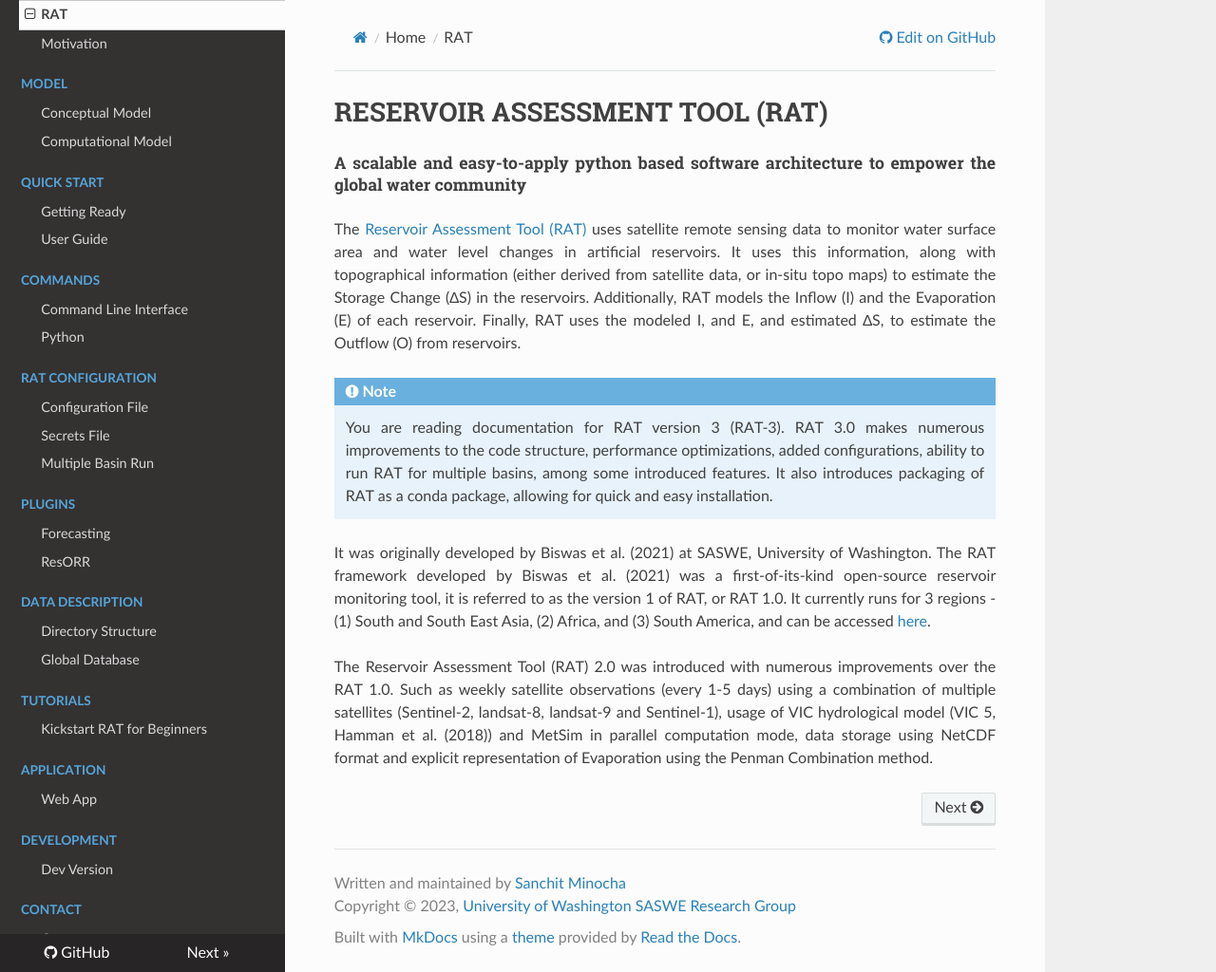
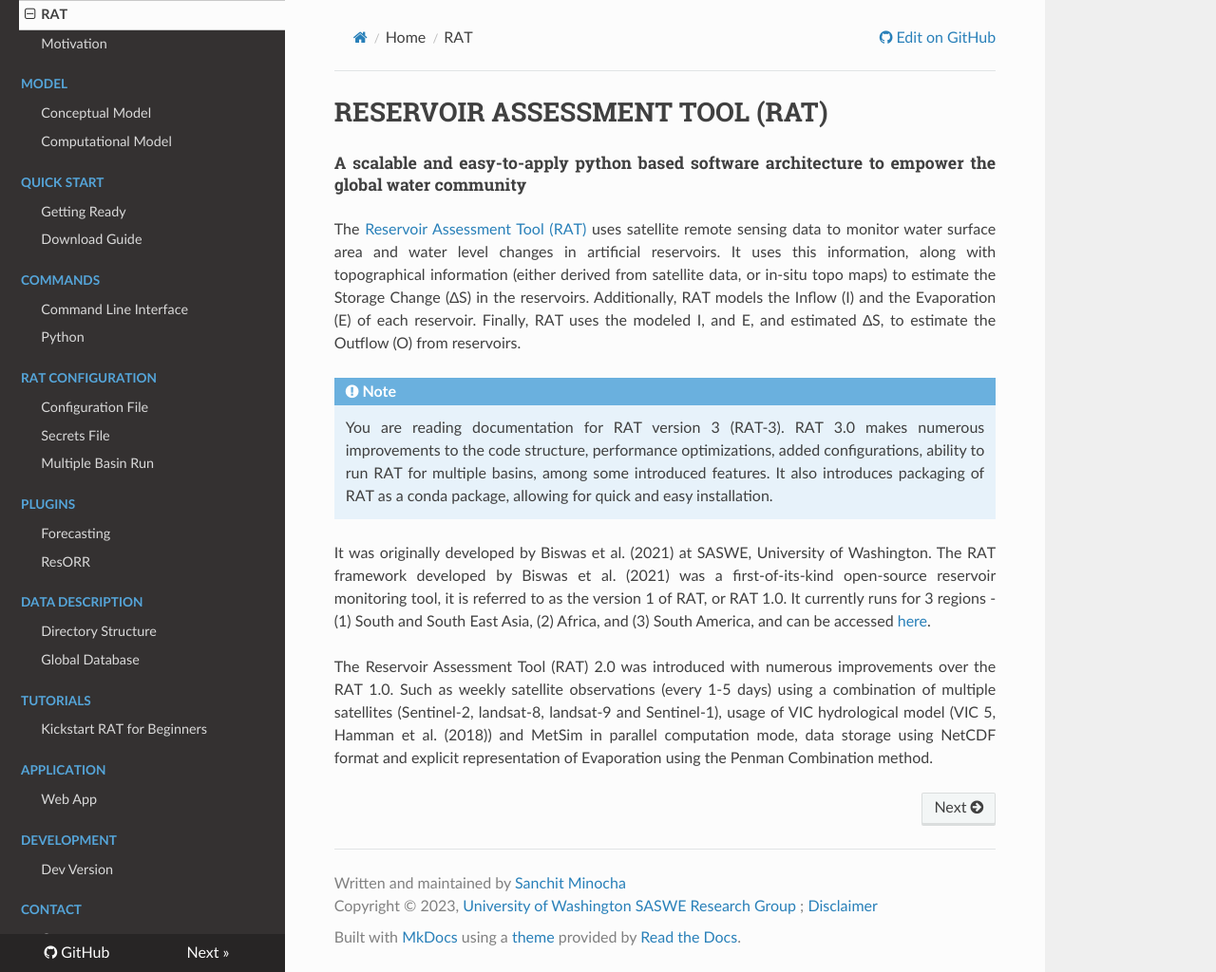
Before and after one commit to UW-SASWE/RAT, an MkDocs documentation site: the page built from docs/index.md, in a window 1280 px wide and 1024 px high. Shown: the whole window at 95% size. Built offline with MkDocs 1.6.1, drawn with Linux system fonts in a browser that asks for light colours; nearby versions of some CDN libraries.

Commit message:
Updated RAT docs with 'download' reference

```diff
--- a/mkdocs.yml
+++ b/mkdocs.yml
@@ -17,7 +17,7 @@ theme:
       admonition:
         success: fontawesome/solid/check
         warning: fontawesome/solid/triangle-exclamation
-copyright: Written and maintained by <a href="https://www.linkedin.com/in/sanchitminochaiitr/">Sanchit Minocha</a> <br> Copyright &copy; 2023, <a href="https://saswe.net/">University of Washington SASWE Research Group</a>
+copyright: Written and maintained by <a href="https://www.linkedin.com/in/sanchitminochaiitr/">Sanchit Minocha</a> <br> Copyright &copy; 2023, <a href="https://saswe.net/">University of Washington SASWE Research Group</a> ; <a href="https://rat-satellitedams.readthedocs.io/en/latest/Disclaimer/disclaimer/"> Disclaimer </a>
 docs_dir: docs
 site_dir: site
 use_directory_urls: true
@@ -49,7 +49,7 @@ nav:
     - 'Computational Model': 'Model/ComputationalModel.md'
 - Quick Start:
     - 'Getting Ready': 'QuickStart/GettingReady.md'
-    - 'User Guide': 'QuickStart/UserGuide.md'
+    - 'Download Guide': 'QuickStart/UserGuide.md'
 - Commands:
     - 'Command Line Interface': 'Commands/cli_commands.md'
     - 'Python': 'Commands/python_commands.md'
```
Also changed, not shown: README.md (+3 -3 lines).
